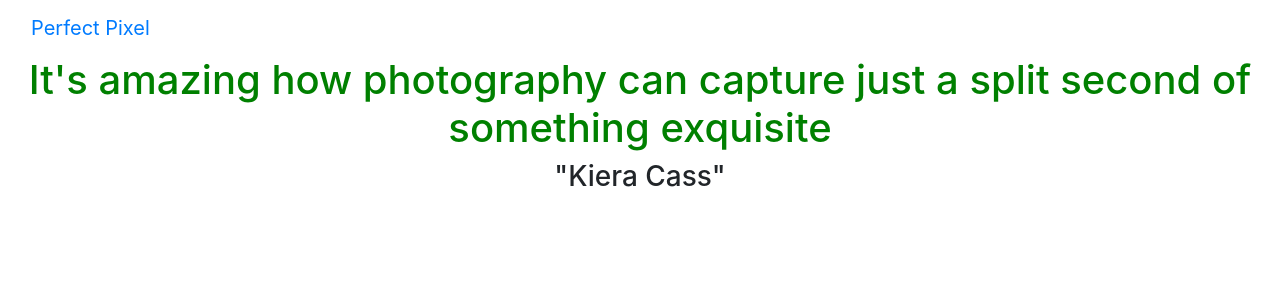
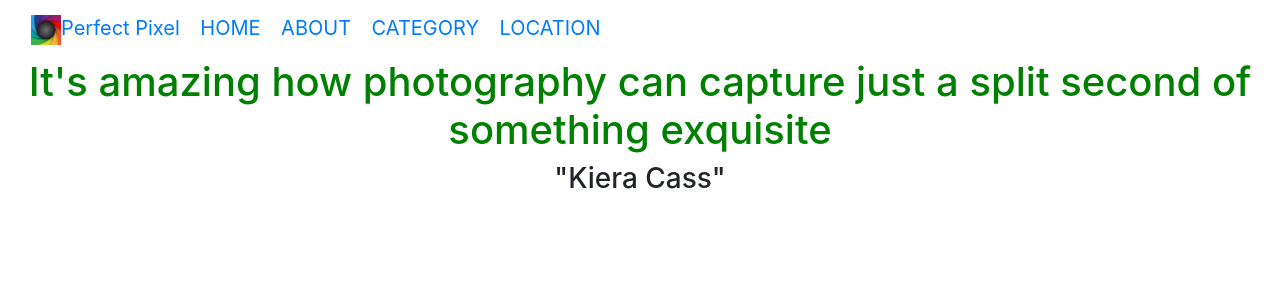
Before and after one commit to Edwike12/Perfect-Pixels, a Django app: page /gallery/ in a window 1280 px wide. Shown: the top 300 px of the page. Run offline with Django 3.2, Linux system fonts and the light colour scheme; some libraries are stand-ins or nearby versions.

Commit message:
created an about bar and added a logo for my project

```diff
--- a/gallery/templates/home.html
+++ b/gallery/templates/home.html
@@ -1,4 +1,5 @@
 {% load bootstrap4 %}
+{% load static%}
 <!DOCTYPE html>
 <html>
 <head>
--- a/gallery/templates/navbar.html
+++ b/gallery/templates/navbar.html
@@ -14,12 +14,51 @@
         {% endblock %}
 </head>
 <body>
+   <!-- Main navigation bar -->
 <nav class="navbar navbar-inverse">
   <div class="container-fluid">
     <div class="navbar-header">
-      <a class="navbar-brand" href="{% url 'home' %}">Perfect Pixel</a>
+      <a class="navbar-brand" href="{% url 'home' %}"><img src="{% static 'images/logo.png' %}" class="" style="width:30px">Perfect Pixel</a>
+      <a class="navbar-brand" href="{% url 'home' %}">HOME</a>
+      <a class="navbar-brand" href="{% url 'home' %}">ABOUT</a>
+      <a class="navbar-brand" href="{% url 'home' %}">CATEGORY</a>
+      <a class="navbar-brand" href="{% url 'home' %}">LOCATION</a>
     </div>
   </div>
 </nav>
+
+<!-- The about bar -->
+<div class="modal fade" id="about" tabindex="-1" role="dialog" aria-labelledby="deleteModalLabel" aria-hidden="true">
+    <div class="modal-dialog" role="document">
+        <div class="modal-content">
+            <div class="modal-header">
+                <h5 class="modal-title about">Perfect-Pixels</h5>
+                <button type="button" class="close" data-dismiss="modal" aria-label="Close">
+                    <span aria-hidden="true">&times;</span>
+                </button>
+            </div>
+            <div class="modal-body">
+                <div class="container row">
+                    <p class="abt">
+                        Perfect Pixels is an application of beautiful images with a splash of color.
+                        <br>
+                    <p class="abt">
+                        Search for photoghraphs of interest based on various categories and view the pictures and their location.
+                    </p>
+                    </p>
+                    <div class="">
+
+                        <img src="" alt="" class = "splash">
+                    </div>
+                    <hr>
+                    <blockquote class="text-muted abt">
+                        ~A good snapshot keeps a moment thats gone from running away ~"Eudora Welty"
+                    </blockquote>
+                </div>
+            </div>
+        </div>
+    </div>
+</div>
+
 </body>
 </html>
```
Also changed, not shown: gallery/static/images/logo.png (added).
